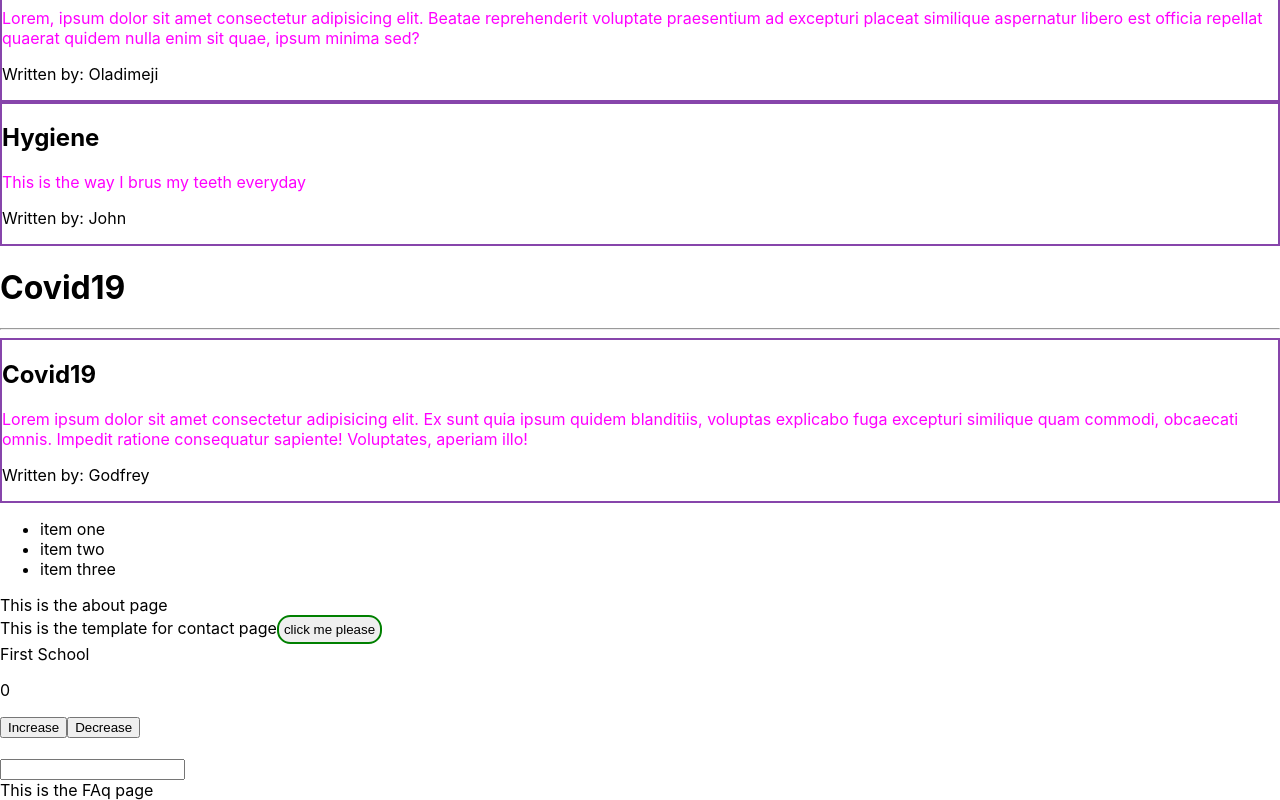
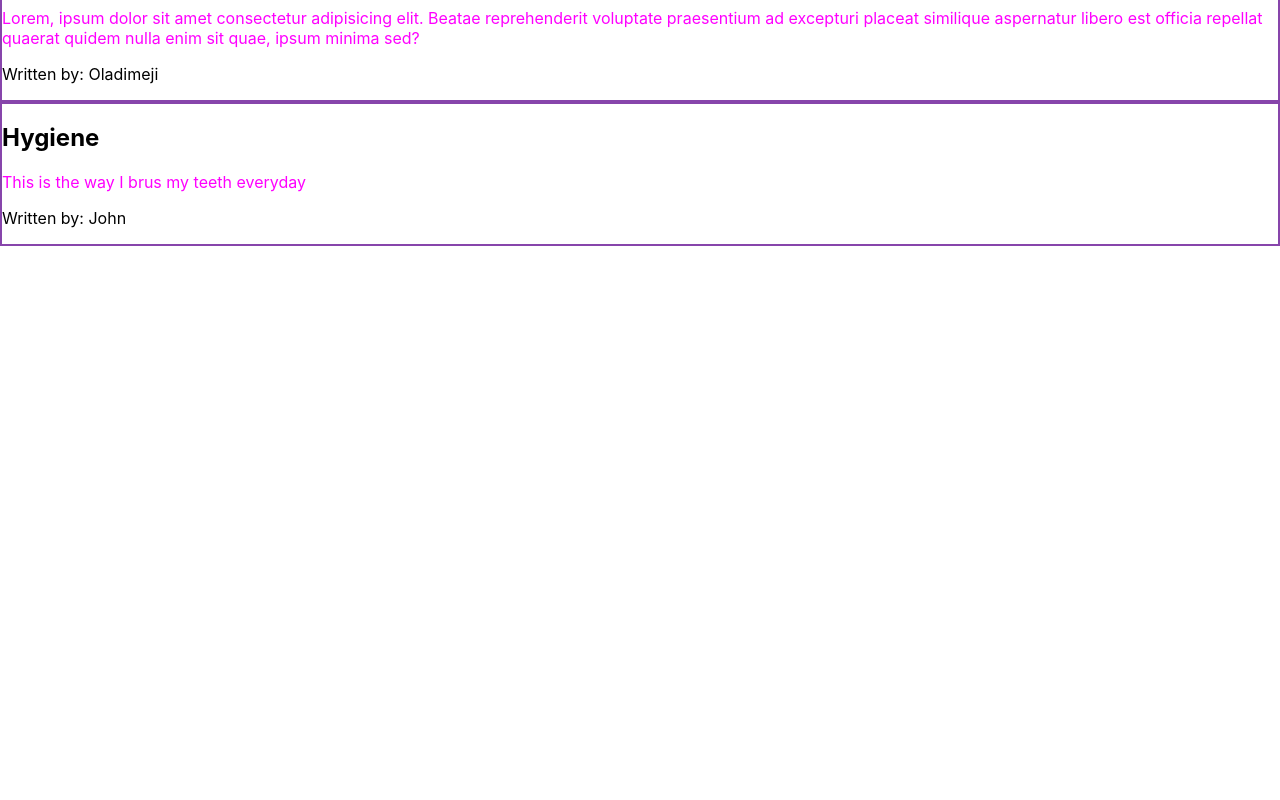
Before and after one commit to Bestbynature/superblog-repo, a React (Create React App) app: page / in a window 1280 px wide. Shown: the part 356-1156 px from the top of the page. After the commit the page ends 800 px from the top, so only its background shows below. Built offline with nearby package versions, Linux system fonts and the light colour scheme; data requests are answered from the project's data file.

Commit message:
Add conditional loading message and error display

```diff
--- a/src/App.js
+++ b/src/App.js
@@ -1,7 +1,7 @@
 import './App.css';
-import About from './about';
-import Contact from './contact';
-import Faq from './faq';
+// import About from './about';
+// import Contact from './contact';
+// import Faq from './faq';
 import Home from './home';
 
 function App() {
@@ -9,9 +9,9 @@ function App() {
     <div>
       <p>This is the APP component</p>
       <Home />
-      <About />
-      <Contact />
-      <Faq />
+      {/* <About /> */}
+      {/* <Contact /> */}
+      {/* <Faq /> */}
 
     </div>
   );
--- a/src/home.js
+++ b/src/home.js
@@ -4,29 +4,37 @@ import BlogList from "./bloglist";
 const Home = () => {
 
   const [blogs, setBlogs] = useState(null);
+  const [isLoading, setIsLoading] = useState(true)
+  const [error, setError] = useState("")
 
   useEffect(()=>{
-    console.log("use Effect is running now")
+    setTimeout(()=>{
     fetch("http://localhost:8000/blogs")
     .then((res)=>{
+      if(!res.ok){
+        throw Error("Could not fetch the given API")
+      }
       return res.json()
     })
     .then((data)=>{
       setBlogs(data)
+      setIsLoading(false)
+      setError("")
     })
+    .catch((err)=>{
+      setError(err.message)
+      setIsLoading(false)
+    })
+    }, 1000)
   }, [])
 
 
   return (
     <>
+    {error && <p>{error}</p>}
+    {isLoading && <div>Loading your blogs ....</div>}
       {blogs && <BlogList blogs={blogs} title="All The Blogs" />}
-      {blogs && <BlogList blogs={blogs.filter((blog) => blog.title === "Covid19")} title="Covid19" />}
-      <ul>
-        <li>item one</li>
-        <li>item two</li>
-        <li>item three</li>
 
-      </ul>
     </>
   );
 };
```
